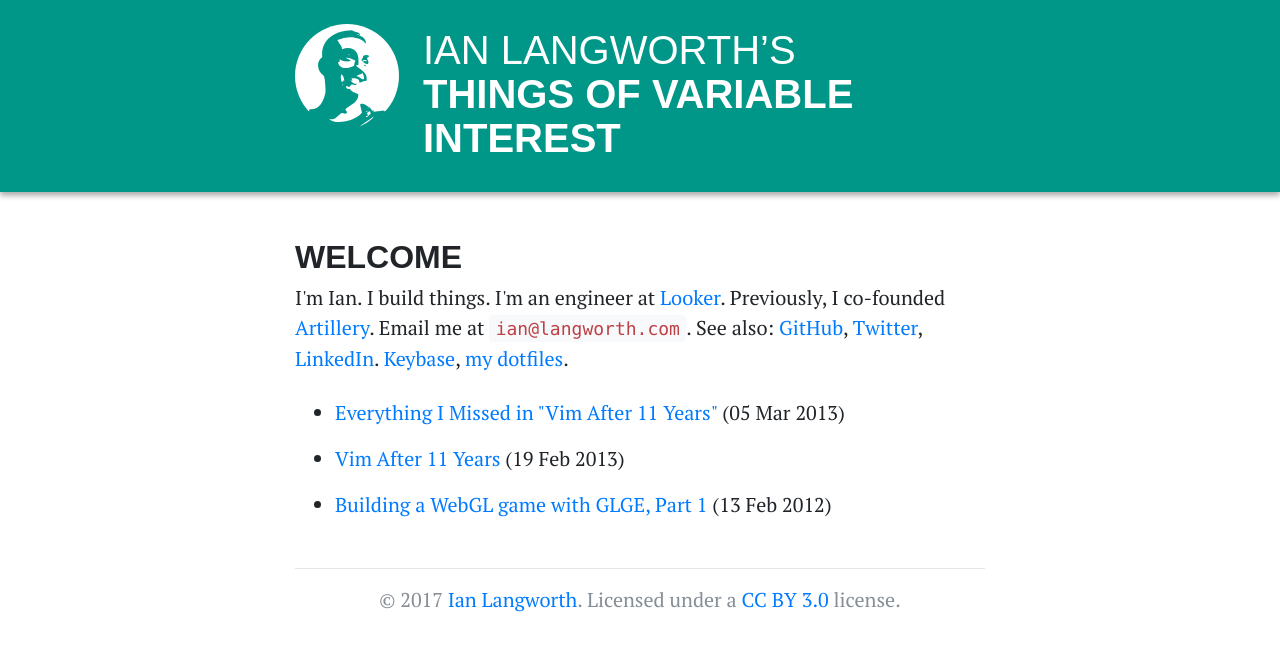
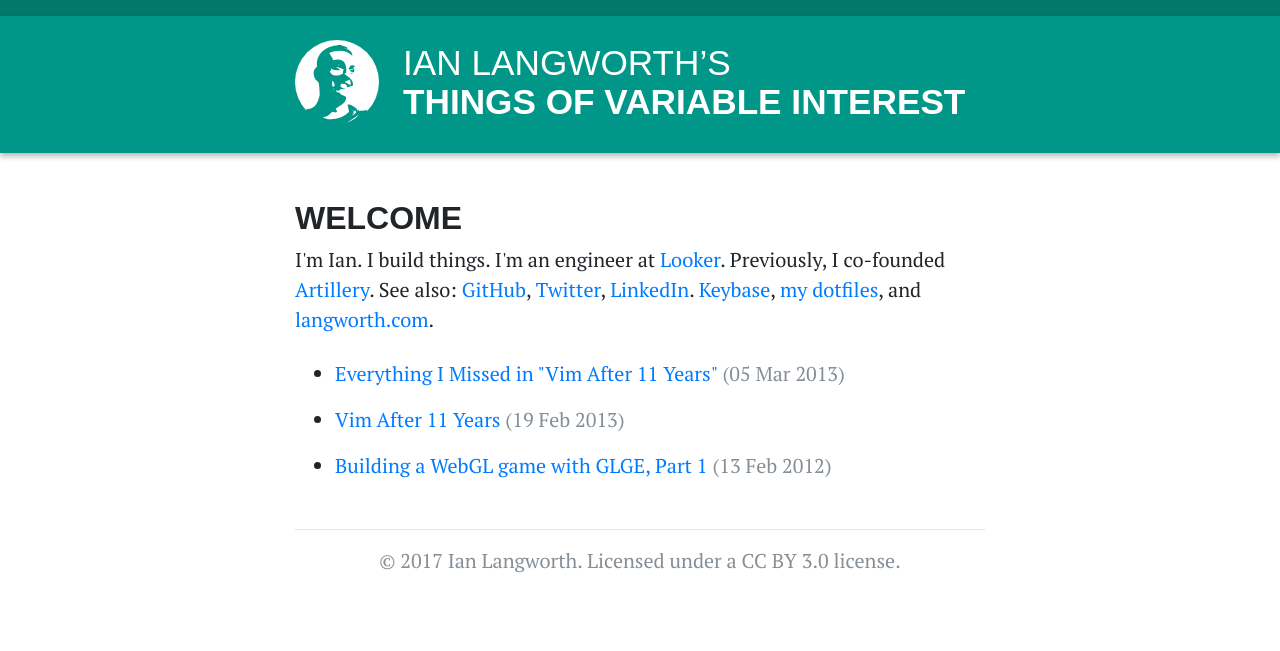
Before and after one commit to statico/statico.github.io, a Jekyll site: the page built from index.md, in a window 1280 px wide. Shown: the top 651 px of the page. Built offline with Jekyll 4.4.1, drawn with Linux system fonts in a browser that asks for light colours; some web fonts are replaced.

Commit message:
More tweaks

```diff
--- a/_includes/style.css
+++ b/_includes/style.css
@@ -1,15 +1,19 @@
-body { color: #212529; font-family: 'PT Serif', serif; font-size: 20px; line-height: 30px }
+body { color: #212529; font-family: 'PT Serif', serif; font-size: 20px; line-height: 30px; border-top: 1rem solid #00796B }
 .reverse { unicode-bidi: bidi-override; direction: rtl }
 h1, h2, h3, h4 { font-family: 'Chivo', sans-serif }
 h1, h2 { text-transform: uppercase }
 h1 em { font-weight: 900; font-style: normal }
 h2, h3 { font-weight: 700 }
-header { background: #009688; color: #fff; box-shadow: 0 3px 6px rgba(0,0,0,0.16), 0 3px 6px rgba(0,0,0,0.23) }
+header { background: #009688; color: #fff; box-shadow: 0 3px 6px rgba(0,0,0,0.13), 0 3px 6px rgba(0,0,0,0.20) }
+header h1 { font-size: 2.2rem }
 header a, header a:hover { color: #fff }
 header a:hover { text-decoration: none }
 .navbar svg { fill: currentColor }
 h2 a { color: #212529 }
-kbd { margin-left: 0.1rem; margin-right: 0.1rem; border: 1px solid #757575; border-radius: 2px; color: #757575; background: transparent; white-space: nowrap }
+kbd { font-size: 80%; margin-left: 0.1rem; margin-right: 0.1rem; border: 1px solid #757575; border-radius: 2px; color: #757575; background: transparent; white-space: nowrap }
+code { color: #d84315 }
+pre, code, pre code { font-size: 90% }
+pre, pre code { line-height: 1.3 }
 article img:first-child { display: block; margin: 1.5rem auto; max-width: 85% }
 figure { margin: 1.5rem auto }
 figure img { margin: 0 auto !important }
@@ -17,13 +21,14 @@ figcaption { margin: .5rem auto 0; text-align: center; font-style: italic }
 .highlight { margin-left: 2rem; margin-right: 2rem }
 .navbar h1 { font-size: 1rem }
 header img { width: 42px; height: 42px }
+footer a { color: #868e96 }
 @media (min-width: 576px) {
   .navbar h1 { font-size: 1.5rem }
   header img { width: 64px; height: 64px }
 }
 @media (min-width: 768px) {
   article h2, article h3, article h4 { margin-top: 2rem }
-  header img { width: 104px; height: 104px }
+  header img { width: 84px; height: 84px }
 }
 @media (min-width: 992px) {
   .container { max-width: 720px }
--- a/index.md
+++ b/index.md
@@ -9,13 +9,13 @@ title: Welcome
   I'm Ian. I build things.
   I'm an engineer at <a href="https://looker.com/">Looker</a>.
   Previously, I co-founded <a href="https://web.archive.org/web/http://www.artillery.com/news">Artillery</a>.
-  Email me at <code class="reverse">moc.htrowgnal@nai</code>.
   See also:
   <a href="https://github.com/statico">GitHub</a>,
   <a href="https://twitter.com/statico">Twitter</a>,
   <a href="https://www.linkedin.com/in/ianlangworth">LinkedIn</a>.
   <a href="https://keybase.io/statico">Keybase</a>,
-  <a href="https://github.com/statico/dotfiles">my dotfiles</a>.
+  <a href="https://github.com/statico/dotfiles">my dotfiles</a>,
+  and <a href="https://langworth.com">langworth.com</a>.
 </p>
 
 <ul class="my-4">
@@ -23,7 +23,7 @@ title: Welcome
     {% if post.draft != true %}
       <li class="my-3">
         <a href="{{ post.url }}">{{ post.title }}</a>
-        ({{ post.date | date_to_string }})
+        <span class="text-secondary">({{ post.date | date_to_string }})</span>
       </li>
     {% endif %}
   {% endfor %}
```
